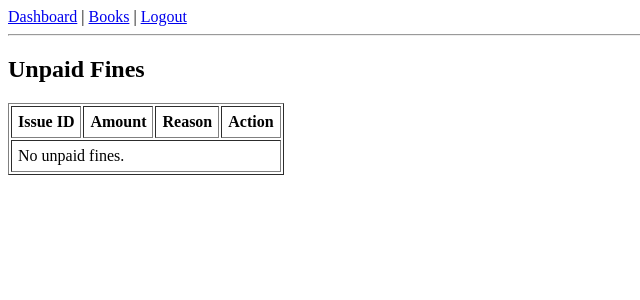
After one commit to kumarianshu20894-sys/LibroAI, a Flask app: template app/templates/fine_list.html in a window 1280 px wide. The commit adds this page. Shown: the top 300 px of the page, without its empty margins (0-640 px from the left). Run offline with Flask 3, Linux system fonts and the light colour scheme; the template is opened without the code that fills it, so the values that code supplies are empty.

Commit message:
Step 6: fines list, mark paid, block unpaid members

```diff
--- a/app/__init__.py
+++ b/app/__init__.py
@@ -42,4 +42,7 @@ def create_app():
     from app.issues import issues
     app.register_blueprint(issues)
 
+    from app.fines import fines
+    app.register_blueprint(fines)
+
     return app
--- a/app/templates/base.html
+++ b/app/templates/base.html
@@ -12,6 +12,7 @@
             | <a href="{{ url_for('books.add_book') }}">Add Book</a>
             | <a href="{{ url_for('members.member_list') }}">Members</a>
             | <a href="{{ url_for('issues.issue_list') }}">Issues</a>
+            | <a href="{{ url_for('fines.fine_list') }}">Fines</a>
         {% endif %}
         | <a href="{{ url_for('auth.logout') }}">Logout</a>
     </nav>
--- /dev/null
+++ b/app/templates/fine_list.html
@@ -0,0 +1,30 @@
+{% extends "base.html" %}
+{% block title %}Fines{% endblock %}
+{% block content %}
+<h2>Unpaid Fines</h2>
+
+<table border="1" cellpadding="6">
+    <tr>
+        <th>Issue ID</th>
+        <th>Amount</th>
+        <th>Reason</th>
+        <th>Action</th>
+    </tr>
+    {% for f in fines %}
+    <tr>
+        <td>{{ f.issue_id }}</td>
+        <td>Rs {{ f.amount }}</td>
+        <td>{{ f.reason }}</td>
+        <td>
+            <form method="POST" action="{{ url_for('fines.pay_fine', fine_id=f.id) }}" style="display:inline">
+                <button type="submit">Mark as Paid</button>
+            </form>
+        </td>
+    </tr>
+    {% else %}
+    <tr>
+        <td colspan="4">No unpaid fines.</td>
+    </tr>
+    {% endfor %}
+</table>
+{% endblock %}
```
Also changed, not shown: app/fines.py (added, +27 -0 lines), app/issues.py (+10 -0 lines).
